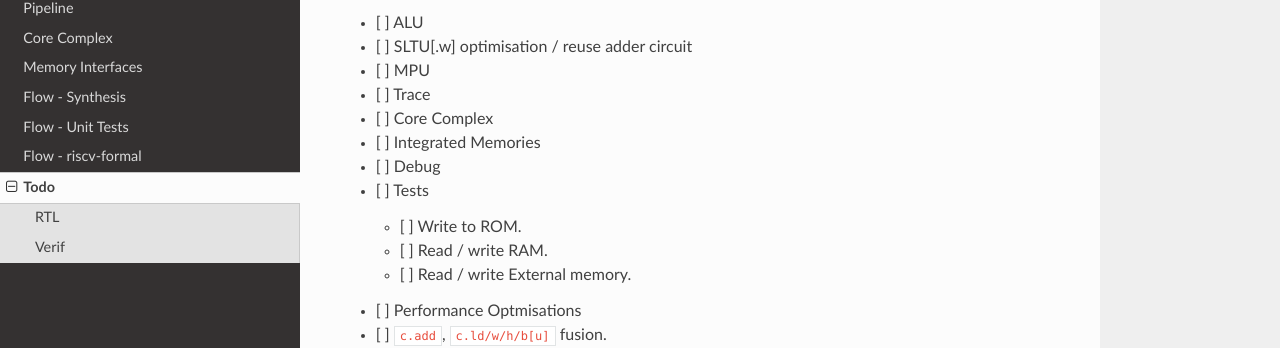
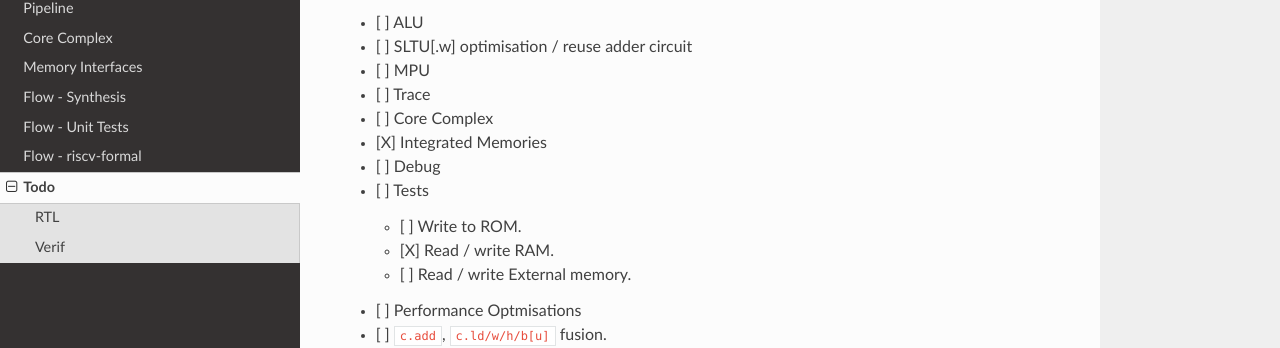
Before and after one commit to ben-marshall/croyde-riscv, an MkDocs documentation site: the page built from docs/todo.md, in a window 1280 px wide and 1051 px high. Shown: the part 230-578 px from the top of the window. Built offline with MkDocs 1.6.1, drawn with Linux system fonts in a browser that asks for light colours; nearby versions of some CDN libraries.

```diff
--- a/docs/todo.md
+++ b/docs/todo.md
@@ -15,7 +15,7 @@
 
 - [ ] Core Complex
 
-  - [ ] Integrated Memories
+  - [X] Integrated Memories
 
   - [ ] Debug
 
@@ -23,7 +23,7 @@
 
     - [ ] Write to ROM.
 
-    - [ ] Read / write RAM.
+    - [X] Read / write RAM.
 
     - [ ] Read / write External memory.
 
```
